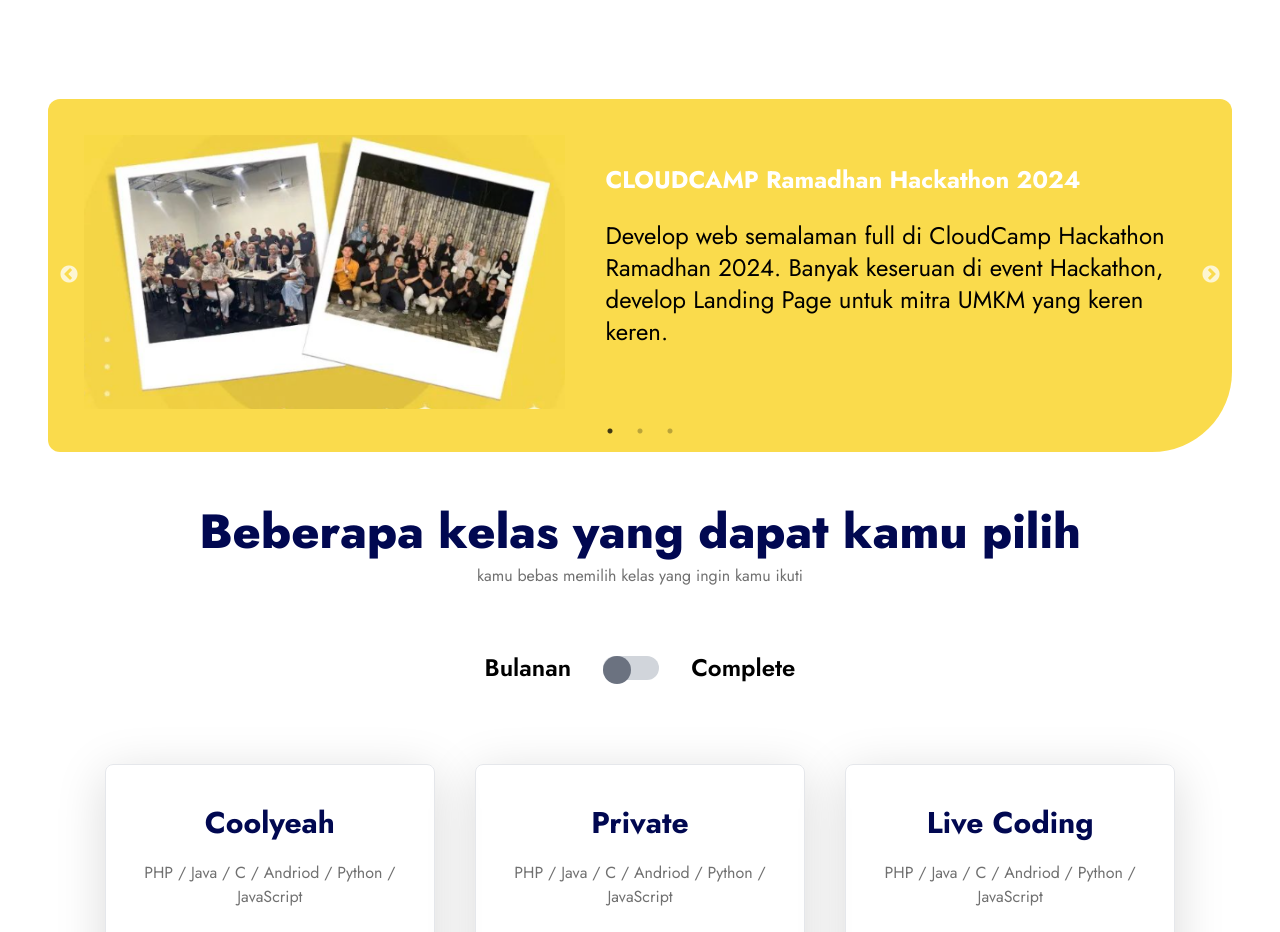
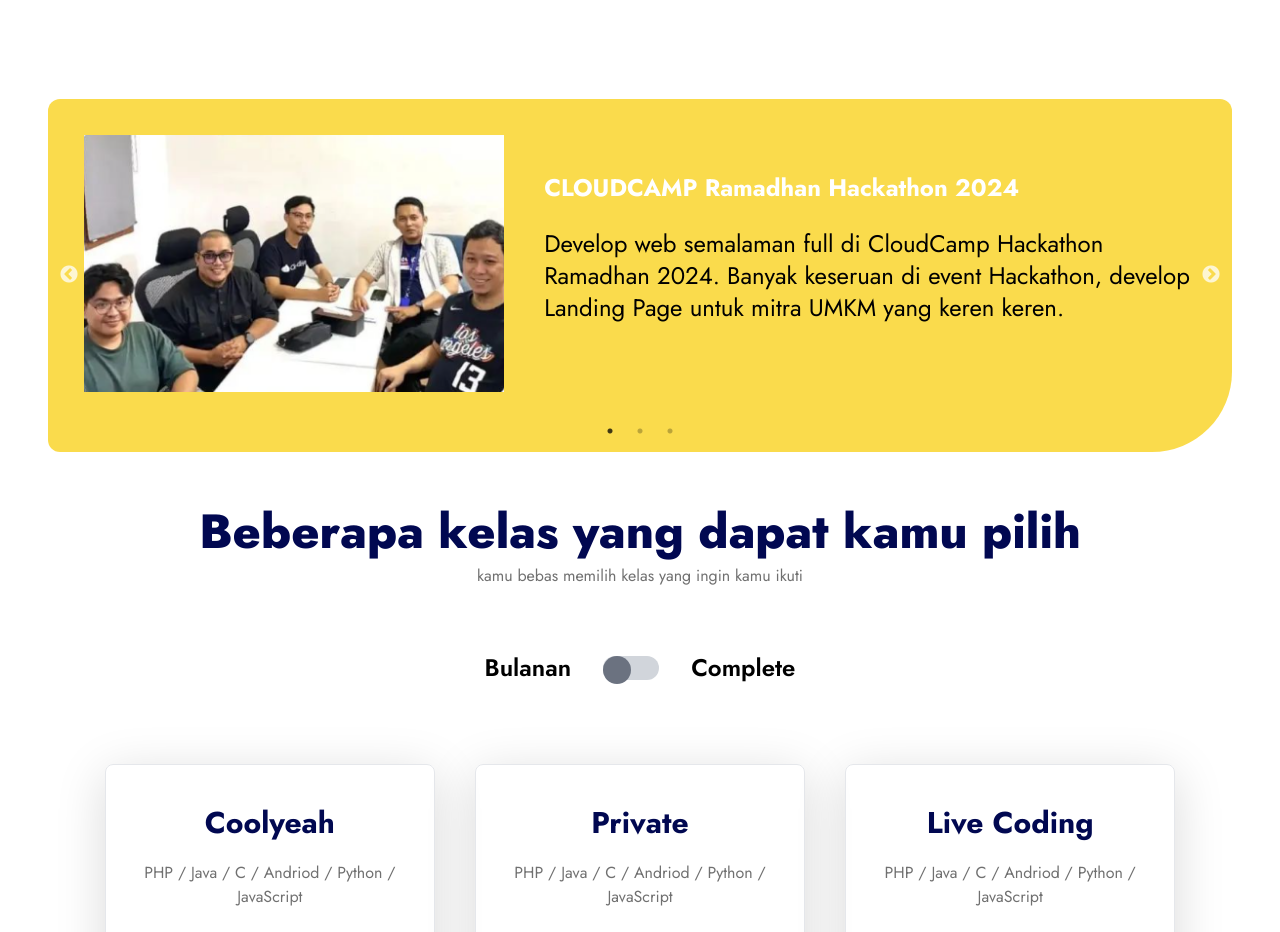
Before and after one commit to fauzanaslam/el-haqqa, a React (Vite) app: page / in a window 1280 px wide. Shown: the part 2100-3032 px from the top of the page. Built offline with nearby package versions, Linux system fonts and the light colour scheme.

Commit message:
img rev 3

```diff
--- a/src/components/Article.tsx
+++ b/src/components/Article.tsx
@@ -1,25 +1,28 @@
 import Slider from "react-slick";
 import "slick-carousel/slick/slick.css";
 import "slick-carousel/slick/slick-theme.css";
+import hackathon from "../assets/hackaton.png";
+import bukber from "../assets/bukber.png";
+import studyClub from "../assets/study-club.png";
 
 const items = [
   {
     title: "CLOUDCAMP Ramadhan Hackathon 2024",
     description:
       "Develop web semalaman full di CloudCamp Hackathon Ramadhan 2024. Banyak keseruan di event Hackathon, develop Landing Page untuk mitra UMKM yang keren keren.",
-    icon: "hackaton-min.png",
+    icon: hackathon,
   },
   {
     title: "Buka puasa bersama Flashsoft indonesia 2024",
     description:
       "Buka puasa bersama Ramadhan 1445 Hijriah. Tim, Mentor, Member, Volunteer dan Alumni Flashsoft Indonesia",
-    icon: "bukber-min.png",
+    icon: bukber,
   },
   {
     title: "Study Club Programming UNRI",
     description:
       "Dinas Pengembangan Potensi Akademik (PPA) HIMALKOM FMIPA UNRI bekerja sama dengan Flashsoft Indonesia dalam penyelenggaraan kegiatan Study Club Programming. ",
-    icon: "study-club-min.png",
+    icon: studyClub,
   },
 ];
 
@@ -41,7 +44,7 @@
               <div className="flex flex-col md:flex-row justify-between items-center gap-10">
                 <div>
                   <img
-                    src="/src/assets/bukber.png"
+                    src={item.icon}
                     alt={item.description}
                     className="lg-h-[386px]"
                   />
```
